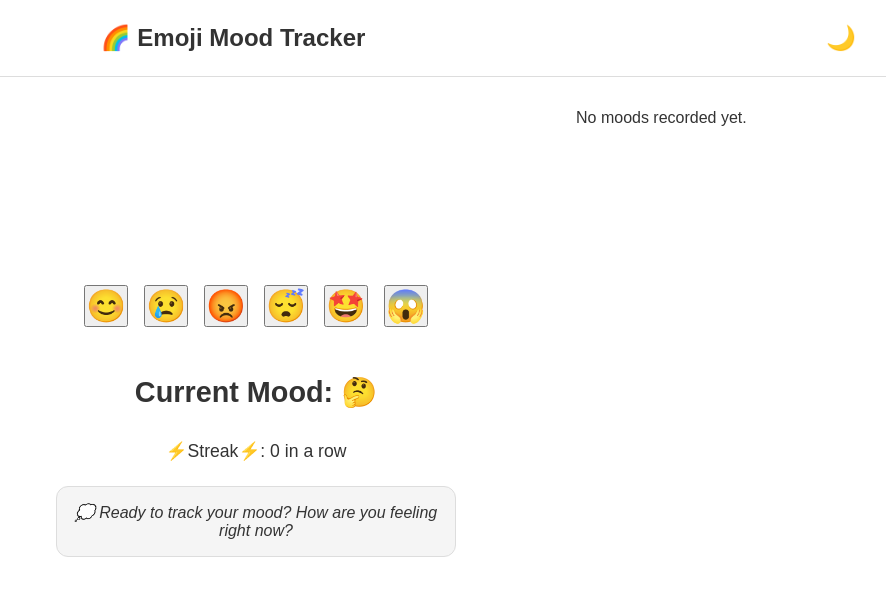
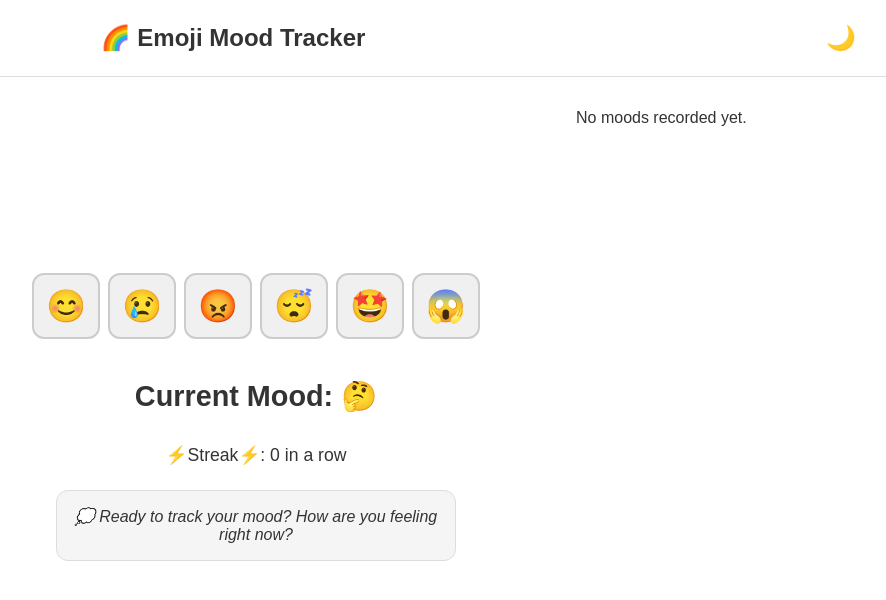
Before and after one commit to teamleaderleo/emoji-mood-tracker-basic, a React (Vite) app: page / in a window 1280 px wide. Shown: the top 600 px of the page, without its empty margins (384-1270 px from the left). Built offline with nearby package versions, Linux system fonts and the light colour scheme.

Commit message:
update button styling too

```diff
--- a/src/App.tsx
+++ b/src/App.tsx
@@ -91,7 +91,7 @@ export default function App() {
           position: "sticky",
           top: 0
         }}>
-          <EmojiPicker onSelect={setMood} />
+          <EmojiPicker onSelect={setMood} isDarkMode={isDarkMode} />
           <h2 style={{
             margin: "0.5rem 0",
             fontSize: "clamp(1.2rem, 4vw, 1.8rem)"
--- a/src/components/EmojiPicker.tsx
+++ b/src/components/EmojiPicker.tsx
@@ -4,21 +4,64 @@ const emojis = ["😊", "😢", "😡", "😴", "🤩", "😱"];
 
 type Props = {
   onSelect: (emoji: string) => void;
+  isDarkMode: boolean;
 };
 
-export default function EmojiPicker({ onSelect }: Props) {
-  // const [mood, setMoodState] = useState<string | null>(null);
+export default function EmojiPicker({ onSelect, isDarkMode }: Props) {
+  const theme = {
+    background: isDarkMode ? "#404040" : "#f0f0f0",
+    hoverBackground: isDarkMode ? "#505050" : "#e0e0e0",
+    activeBackground: isDarkMode ? "#606060" : "#d0d0d0",
+    border: isDarkMode ? "#555" : "#ccc"
+  };
+
   return (
     <div style={{ margin: "1rem 0" }}>
+      <div style={{
+        display: "flex",
+        gap: "0.5rem",
+        flexWrap: "wrap",
+        justifyContent: "center"
+      }}>
         {emojis.map((emoji) => (
           <button
             key={emoji}
-          style={{ fontSize: "2rem", margin: "0.5rem" }}
+            style={{
+              fontSize: "2rem",
+              padding: "0.75rem",
+              backgroundColor: theme.background,
+              border: `2px solid ${theme.border}`,
+              borderRadius: "12px",
+              cursor: "pointer",
+              transition: "all 0.3s ease",
+              minWidth: "60px",
+              minHeight: "60px",
+              display: "flex",
+              alignItems: "center",
+              justifyContent: "center"
+            }}
             onClick={() => onSelect(emoji)}
+            onMouseEnter={(e) => {
+              e.currentTarget.style.backgroundColor = theme.hoverBackground;
+              e.currentTarget.style.transform = "scale(1.05)";
+            }}
+            onMouseLeave={(e) => {
+              e.currentTarget.style.backgroundColor = theme.background;
+              e.currentTarget.style.transform = "scale(1)";
+            }}
+            onMouseDown={(e) => {
+              e.currentTarget.style.backgroundColor = theme.activeBackground;
+              e.currentTarget.style.transform = "scale(0.95)";
+            }}
+            onMouseUp={(e) => {
+              e.currentTarget.style.backgroundColor = theme.hoverBackground;
+              e.currentTarget.style.transform = "scale(1.05)";
+            }}
           >
             {emoji}
           </button>
         ))}
       </div>
+    </div>
   );
 }
```
Lines whose indentation alone changed are shown as unchanged.
